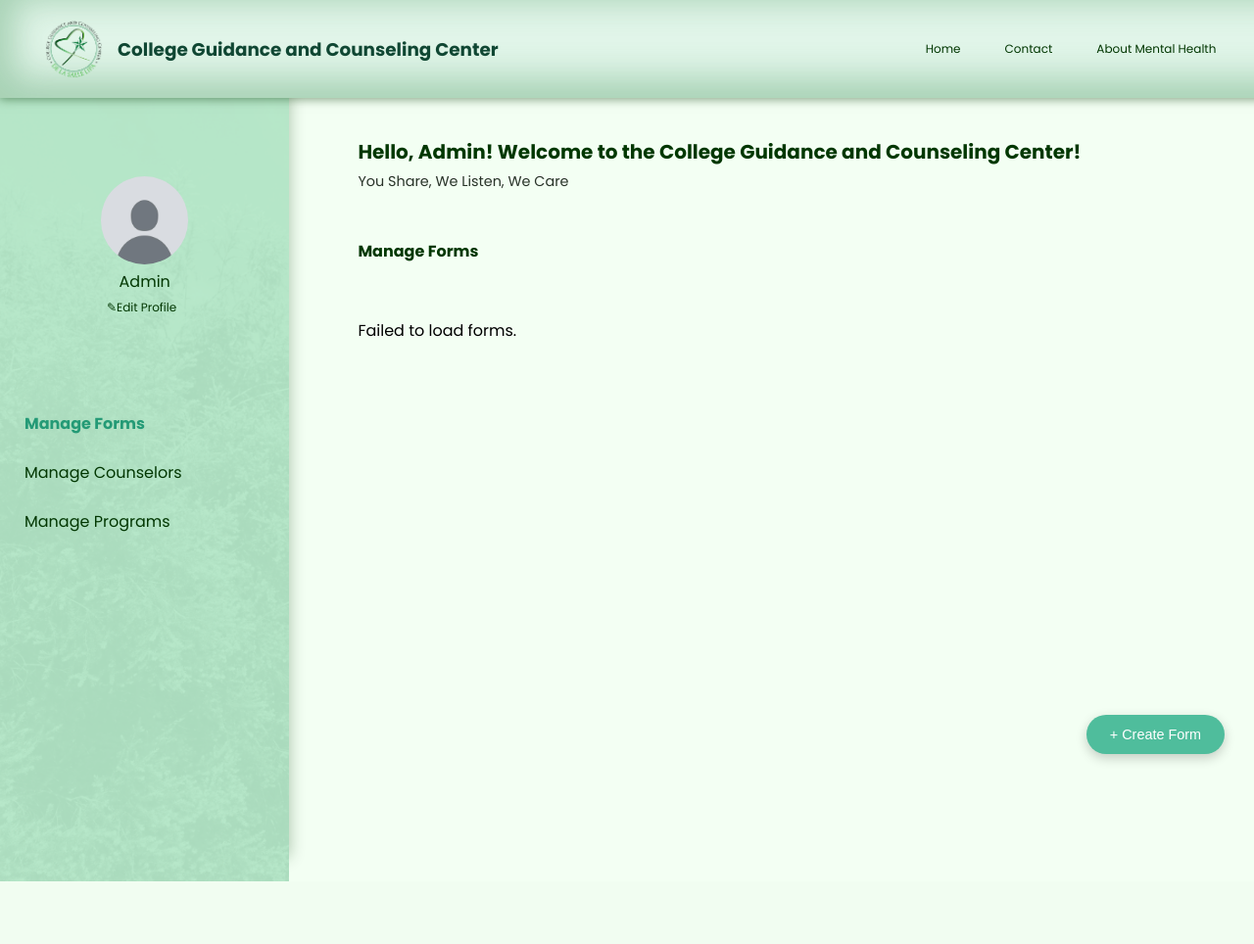
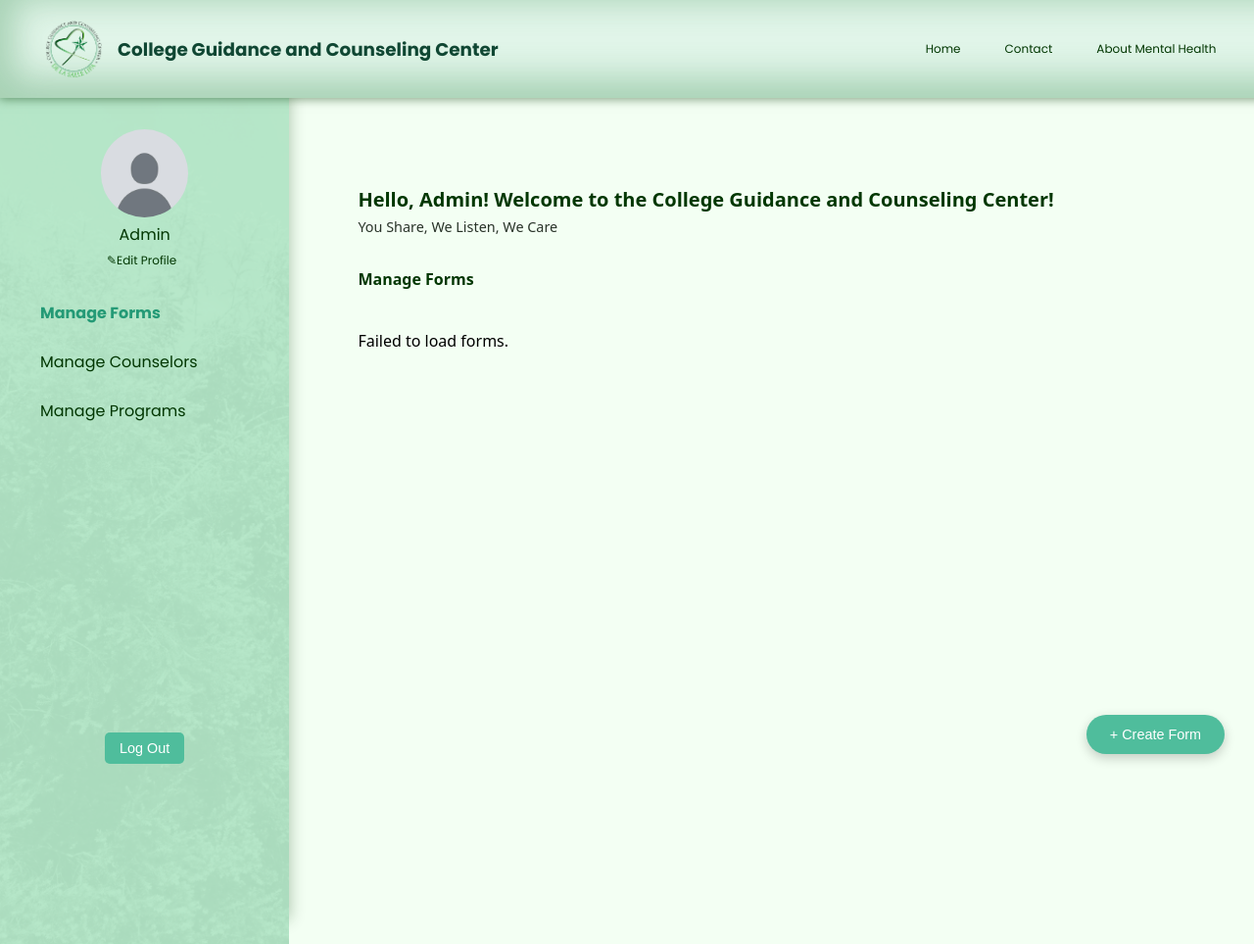
Before and after one commit to amaedeyus/cgcc, a PHP site: page /cgcc/public/admin/admin-manage-forms.html in a window 1280 px wide; the page is wider, and only the part inside the window is pictured. Shown: that part at 98% size. Before the commit the page ends 900 px from the top of that part, so only its background shows below. Run offline with PHP 8.4, Linux system fonts and the light colour scheme.

Commit message:
fixed css

```diff
--- a/public/admin/admin-manage-counselor.html
+++ b/public/admin/admin-manage-counselor.html
@@ -39,6 +39,12 @@
                 <a href="admin-manage-forms.html" class="nav-link">Manage Forms</a>
                 <a href="admin-manage-counselor.html" class="nav-link active">Manage Counselors</a>
                 <a href="admin-manage-program.html" class="nav-link">Manage Programs</a>
+            </div>
+
+            <div class="logout-wrapper">
+                <form method="POST" action="../../backend/logout.php">
+                    <button type="submit" class="logout-btn">Log Out</button>
+                </form>
             </div>
         </div>
 
--- a/public/admin/admin-manage-forms.html
+++ b/public/admin/admin-manage-forms.html
@@ -39,6 +39,12 @@
                     <a href="admin-manage-forms.html" class="nav-link active">Manage Forms</a>
                     <a href="admin-manage-counselor.html" class="nav-link">Manage Counselors</a>
                     <a href="admin-manage-program.html" class="nav-link">Manage Programs</a>
+                </div>
+
+                <div class="logout-wrapper">
+                    <form method="POST" action="../../backend/logout.php">
+                        <button type="submit" class="logout-btn">Log Out</button>
+                    </form>
                 </div>
             </div>
 
--- a/public/admin/admin-manage-program.html
+++ b/public/admin/admin-manage-program.html
@@ -40,6 +40,12 @@
                 <a href="admin-manage-forms.html" class="nav-link">Manage Forms</a>
                 <a href="admin-manage-counselor.html" class="nav-link">Manage Counselors</a>
                 <a href="admin-manage-program.html" class="nav-link active">Manage Programs</a>
+            </div>
+
+            <div class="logout-wrapper">
+                <form method="POST" action="../../backend/logout.php">
+                    <button type="submit" class="logout-btn">Log Out</button>
+                </form>
             </div>
         </div>
 
--- a/public/counselor/first-year.php
+++ b/public/counselor/first-year.php
@@ -32,7 +32,7 @@
         </div>
 
         <div class="logout-wrapper">
-            <form method="POST" action="../backend/logout.php">
+            <form method="POST" action="../../backend/logout.php">
                 <button type="submit" class="logout-btn">Log Out</button>
             </form>
         </div>
--- a/public/counselor/fourth-year.php
+++ b/public/counselor/fourth-year.php
@@ -32,7 +32,7 @@
         </div>
 
         <div class="logout-wrapper">
-            <form method="POST" action="../backend/logout.php">
+            <form method="POST" action="../../backend/logout.php">
                 <button type="submit" class="logout-btn">Log Out</button>
             </form>
         </div>
--- a/public/counselor/second-year.php
+++ b/public/counselor/second-year.php
@@ -32,7 +32,7 @@
         </div>
 
         <div class="logout-wrapper">
-            <form method="POST" action="../backend/logout.php">
+            <form method="POST" action="../../backend/logout.php">
                 <button type="submit" class="logout-btn">Log Out</button>
             </form>
         </div>
--- a/public/counselor/student-record.php
+++ b/public/counselor/student-record.php
@@ -32,7 +32,7 @@
         </div>
 
         <div class="logout-wrapper">
-            <form method="POST" action="../backend/logout.php">
+            <form method="POST" action="../../../backend/logout.php">
                 <button type="submit" class="logout-btn">Log Out</button>
             </form>
         </div>
--- a/public/counselor/third-year.php
+++ b/public/counselor/third-year.php
@@ -32,7 +32,7 @@
         </div>
 
         <div class="logout-wrapper">
-            <form method="POST" action="../backend/logout.php">
+            <form method="POST" action="../../backend/logout.php">
                 <button type="submit" class="logout-btn">Log Out</button>
             </form>
         </div>
--- a/public/css/manage-forms.css
+++ b/public/css/manage-forms.css
@@ -1,56 +1,3 @@
-/* manage-forms.css */
-
-/* Base Layout */
-body {
-    font-family: 'Poppins', sans-serif;
-    margin: 0;
-    padding: 0;
-    height: 100vh;
-    display: flex;
-    flex-direction: column;
-    background-color: rgb(243, 255, 243);
-}
-
-/* Header */
-header {
-    background-color: rgb(225, 245, 233);
-    color: rgb(16, 71, 51);
-    display: flex;
-    justify-content: space-between;
-    align-items: center;
-    padding: 20px 45px;
-    box-shadow: 0px 0px 10px 1px rgba(2, 55, 2, 0.502),
-                inset 5px -10px 35px 10px rgba(43, 135, 69, 0.322);
-}
-
-.logo {
-    font-size: 2.3vh;
-    font-weight: bold;
-    display: flex;
-    align-items: center;
-    gap: 15px;
-}
-
-.logo-img {
-    height: 60px;
-    width: auto;
-}
-
-.navigation {
-    display: flex;
-    gap: 45px;
-}
-
-.navigation a {
-    color: rgb(2, 55, 2);
-    text-decoration: none;
-    font-size: 1.5vh;
-}
-
-.navigation a:hover {
-    font-weight: bolder;
-}
-
 /* Inherit base styles */
 .grid-body {
     display: grid;
@@ -60,23 +7,22 @@ header {
     grid-row-gap: 0px;
 }
 
-.page-left {
-    display: grid;
-    grid-template-columns: repeat(3, 1fr);
-    grid-template-rows: 0.5fr 1fr 0.5fr repeat(3, 1fr);
-    grid-column-gap: 0px;
-    grid-row-gap: 0px;
+.page-left{
+    grid-column: 1;
+    display: flex;
+    flex-direction: column;
     position: relative;
-    grid-column: 1;
     z-index: 0;
     height: 100vh;
     font-family: 'Poppins', sans-serif;
     color: rgb(2, 55, 2);
     box-shadow: 10px -15px 15px -10px rgba(2, 55, 2, 0.313);
     user-select: none;
+    padding: 2rem 1rem;
+    justify-content: flex-start;
 }
 
-.page-left::before {
+.page-left::before{
     content: "";
     background-image: url("../Media/lasalle.png");
     background-size: cover;
@@ -86,23 +32,44 @@ header {
     top: 0;
     left: 0;
     width: 100%;
-    height: 100vh;
+    height: 100%;
     z-index: -1;
 }
 
-.profile {
+
+.logout-wrapper {
+    display:flex;
+    justify-content: center;
+    margin-top: 300px;
+    padding-top: 1rem;
+}
+
+.logout-btn {
+    width: 100%;
+    background-color: #4fbd9c;
+    color: white;
+    border: none;
+    padding: 8px 15px;
+    border-radius: 5px;
+    cursor: pointer;
+    font-size: 0.9rem;
+    transition: background-color 0.3s;
+}
+
+.logout-btn:hover {
+    background-color: rgb(36, 154, 118);
+}
+
+.profile{
     display: flex;
     align-items: center;
     flex-direction: column;
-    grid-column: 2;
-    grid-row: 2;
     font-size: 2vh;
-    opacity: 100%;
     color: rgb(2, 55, 2);
     gap: 5px;
 }
 
-.profile-picture {
+.profile-picture{
     background-image: url("../Media/user.jpg");
     background-size: cover;
     background-position: center;
@@ -126,42 +93,41 @@ header {
     color: rgb(36, 154, 118);
 }
 
-.sidebar-nav {
+.sidebar-nav{
     display: flex;
     flex-direction: column;
     margin-left: 25px;
-    grid-column: 1/3;
-    grid-row: 4/6;
     gap: 25px;
+    margin-top: 2rem;
 }
 
-.sidebar-nav a {
+.sidebar-nav a{
     text-decoration: none;
     color: rgb(2, 55, 2);
 }
 
-.sidebar-nav a:hover {
-    color: rgb(36, 154, 118);
-}
-
-.sidebar-nav .active {
+.sidebar-nav a.active{
     font-weight: bold;
     color: rgb(36, 154, 118);
 }
 
-/* Right Content Area */
-.page-right {
-    display: flex;
-    flex-direction: column; /* Stack elements vertically */
-    gap: 15px; /* Add spacing between elements */
-    position: relative;
-    grid-column: 2;
-    height: 95vh;
-    z-index: 2;
-    user-select: none;
-    padding: 20px;
-    background-color: rgb(243, 255, 243);
-    margin-left: 50px;
+
+.sidebar-nav a:hover{
+    color: rgb(36, 154, 118);
+    cursor: pointer;
+}
+
+.sidebar-nav .nav-link.active{
+    font-weight: bold;
+    color: rgb(36, 154, 118);
+}
+
+
+.page-right{
+    padding: 70px;
+    display:flex;
+    flex-direction: column;
+    justify-content: flex-start;
 }
 
 /* Greetings Section */
--- a/public/css/record.css
+++ b/public/css/record.css
@@ -9,7 +9,6 @@
 
 .page right{
     display:flex;
-    align-items: center;
     justify-content: flex-start;
 }
 
--- a/public/main.php
+++ b/public/main.php
@@ -54,7 +54,7 @@ $firstName = isset($_SESSION['first_name']) ? $_SESSION['first_name'] : 'Guest';
             </div>
 
             <div class="logout-wrapper">
-                <form method="POST" action="../backend/logout.php">
+                <form method="POST" action="../../backend/logout.php">
                     <button type="submit" class="logout-btn">Log Out</button>
                 </form>
             </div>
```
Also changed, not shown: public/css/manage-counselors.css (+63 -43 lines), public/css/manage-programs.css (+53 -42 lines).
